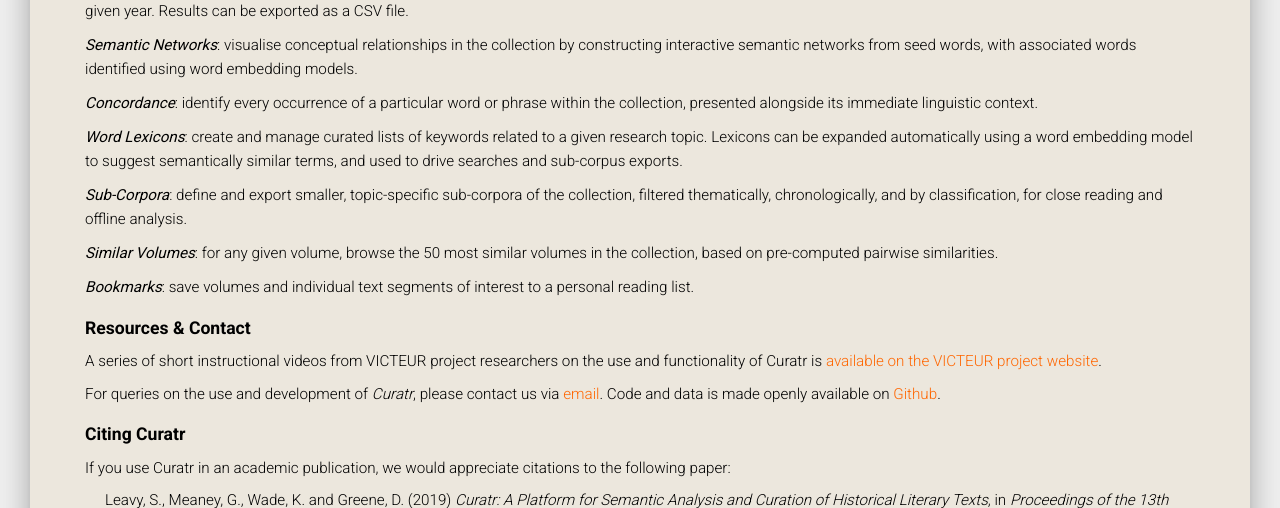
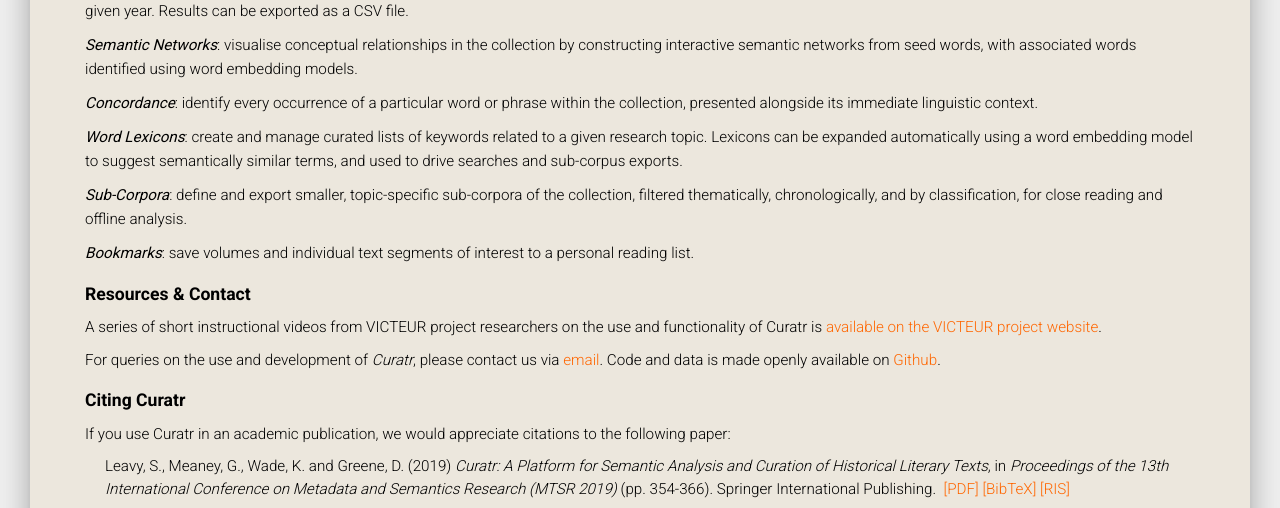
Before and after one commit to derekgreene/curatr, a Flask app: template code/templates/about.html in a window 1280 px wide. Shown: the part 999-1507 px from the top of the page. Run offline with Flask 3, Linux system fonts and the light colour scheme; the template is opened without the code that fills it: most values are stand-ins (such as "Sample title", 1, 10 or a date in 2020); parts of the project's set-up code (start-up, migrations or seed data) failed here and were passed over.

Commit message:
Update templates

```diff
--- a/code/templates/about.html
+++ b/code/templates/about.html
@@ -73,9 +73,9 @@
       <li><strong>{% if not current_user.is_anonymous %}<a href="{{ url_for('handle_corpora') }}">Sub-Corpora</a>{% else %}<i>Sub-Corpora</i>{% endif %}</strong>: define and export smaller, topic-specific
         sub-corpora of the collection, filtered thematically, chronologically, and by classification, for close reading and
         offline analysis.</li>
-      <li><strong><i>Similar Volumes</i></strong>: for any given volume, browse the 50 most similar volumes in the
+<!--       <li><strong><i>Similar Volumes</i></strong>: for any given volume, browse the 50 most similar volumes in the
         collection, based on pre-computed pairwise similarities.</li>
-      <li><strong>{% if not current_user.is_anonymous %}<a href="{{ url_for('handle_bookmarks') }}">Bookmarks</a>{% else %}<i>Bookmarks</i>{% endif %}</strong>: save volumes and individual
+ -->      <li><strong>{% if not current_user.is_anonymous %}<a href="{{ url_for('handle_bookmarks') }}">Bookmarks</a>{% else %}<i>Bookmarks</i>{% endif %}</strong>: save volumes and individual
         text segments of interest to a personal reading list.</li>
     </ul>
 
```
